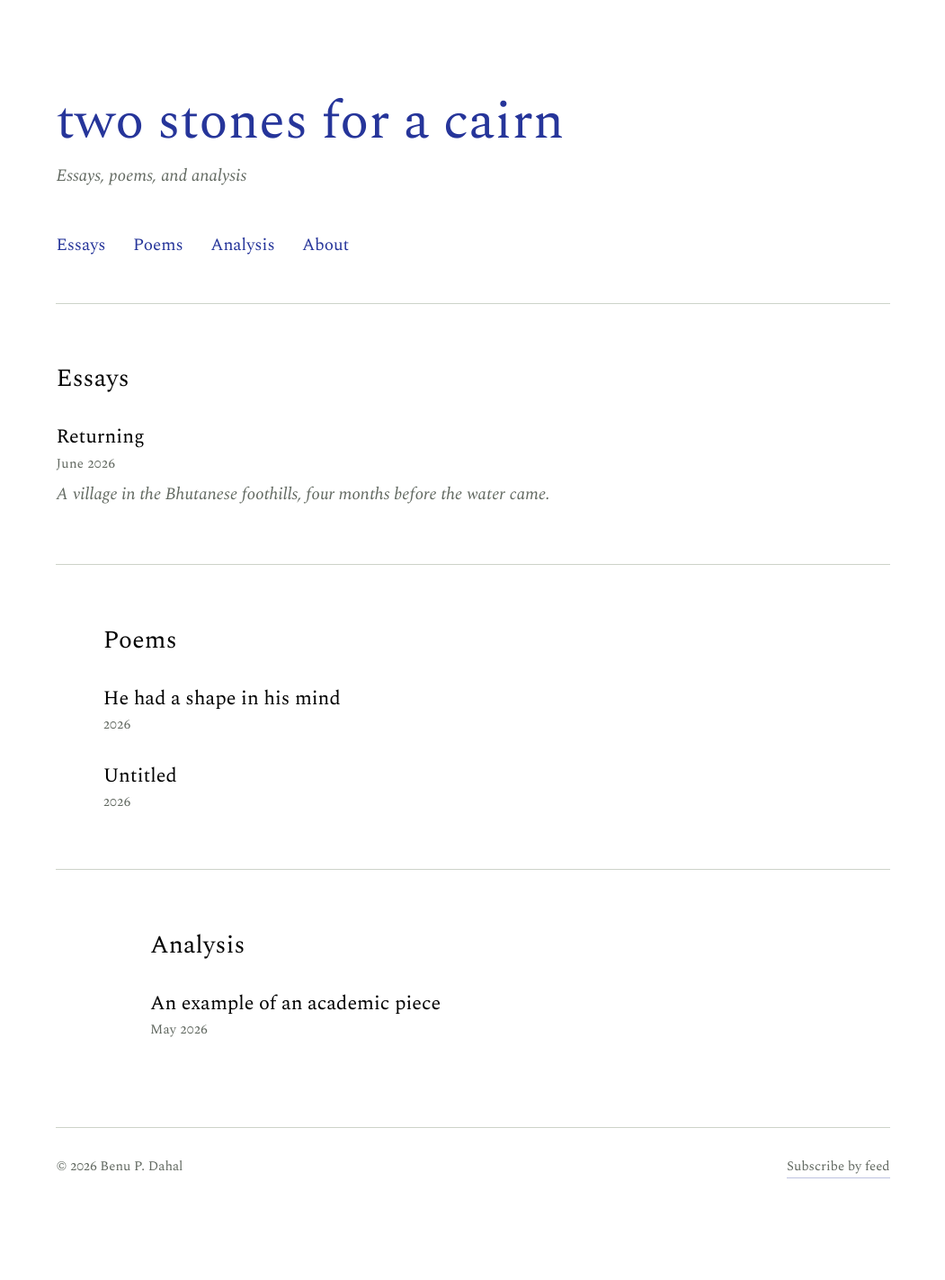
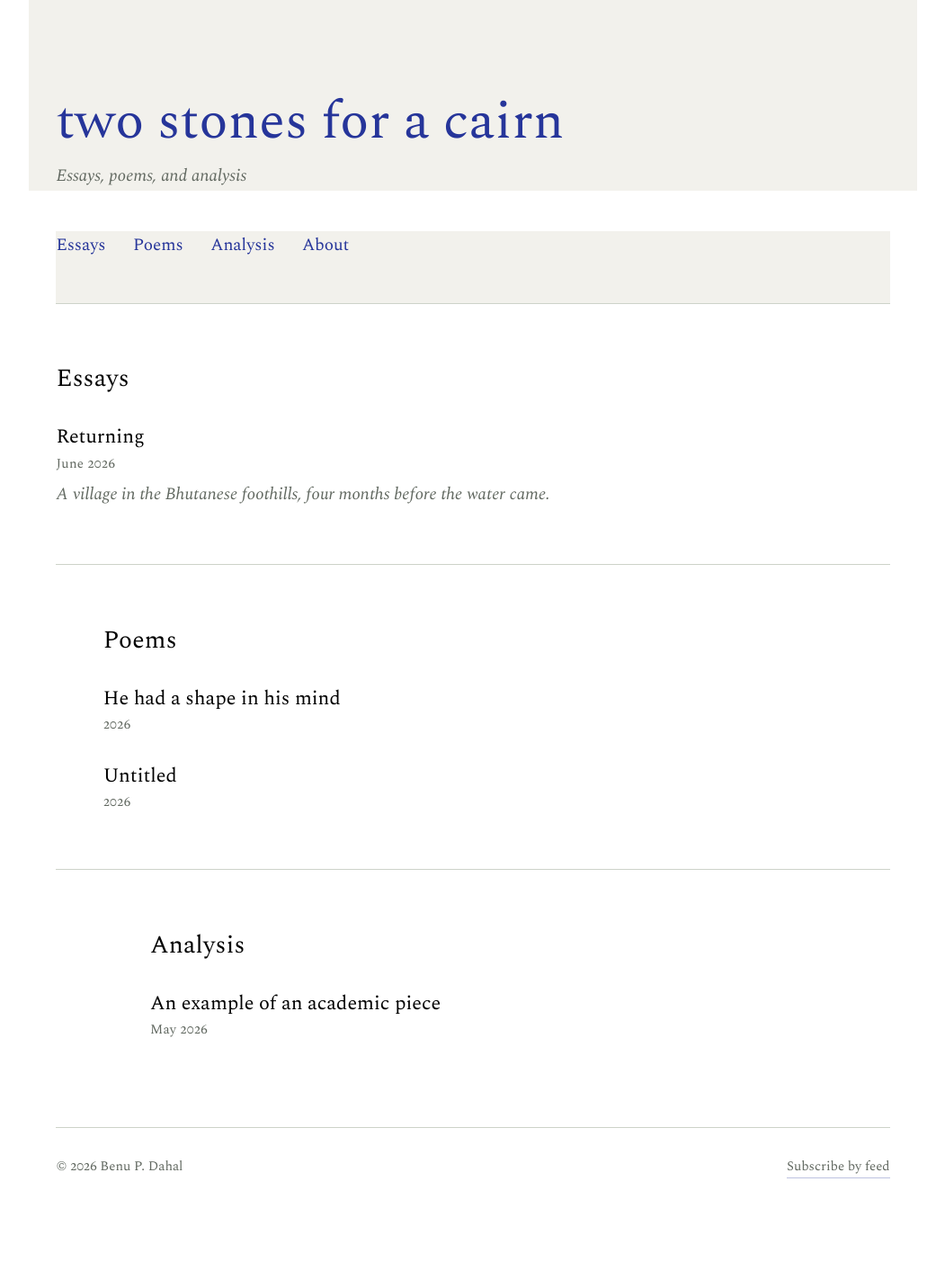
Before and after one commit to pbenu/pbenu.github.io, a Jekyll site: the page built from index.html, in a window 1280 px wide. Shown: the whole page at 90% size, without its empty margins (114-1165 px from the left). Built offline with Jekyll 4.4.1, drawn with Linux system fonts in a browser that asks for light colours.

Commit message:
Update masthead and nav styles in head.html

```diff
--- a/_includes/head.html
+++ b/_includes/head.html
@@ -80,9 +80,17 @@ a:focus-visible {
 /* --- masthead ------------------------------------------------- */
 
 .masthead {
-  padding: 5.5rem 0 0;
+  padding: 5.5rem 1.6rem 0;
+  margin: 0 -1.6rem;
+  background: #F2F1EC;
 }
-
+.nav {
+  background: #F2F1EC;
+  padding-left: 1.6rem;
+  padding-right: 1.6rem;
+  margin-left: -1.6rem;
+  margin-right: -1.6rem;
+}
 .masthead__name {
   font-size: var(--t4);
   font-weight: 200;
```
